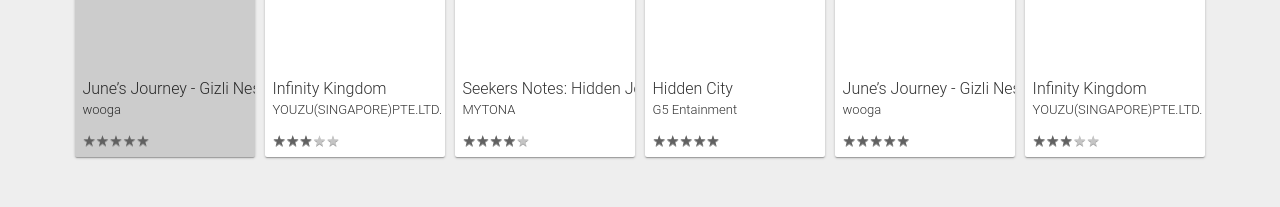
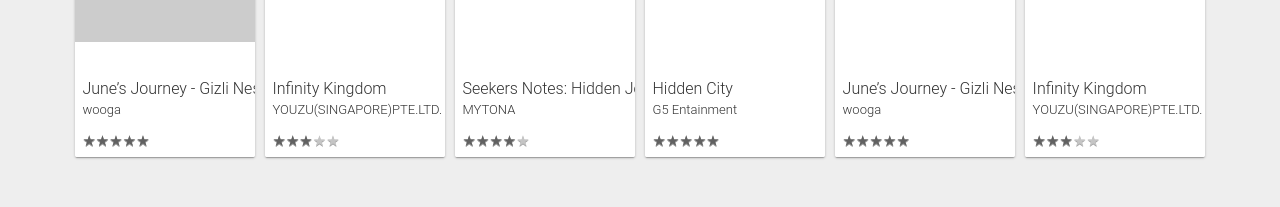
Before and after one commit to karahanharunn/playstoregames, a Next.js app: page / in a window 1280 px wide. In both pictures the pointer is over the element 164 px from the left and 237 px from the top of the page. Shown: the part 321-528 px from the top of the page. Built offline with nearby package versions, Linux system fonts and the light colour scheme.

Commit message:
backdrop filter added

```diff
--- a/components/Card/Card.module.css
+++ b/components/Card/Card.module.css
@@ -36,6 +36,7 @@
   white-space: nowrap;
   width: 185px;
   padding: 7px 10px;
+  background-color: white !important;
 }
 .subTitle {
   color: #333333;
@@ -63,7 +64,7 @@
   content: "";
   position: absolute;
   top: 0; left: 0;
-  width: 100%; height: 100%;
+  width: 100%; height: 215px;
 }
 
 .starRatingCss {
```
